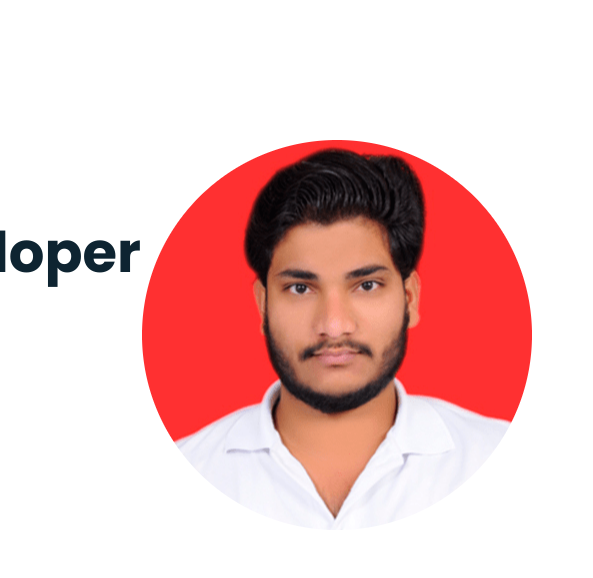
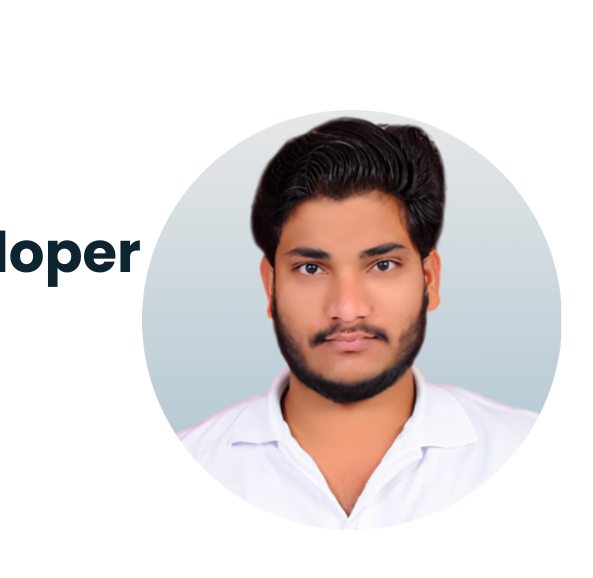
Before and after one commit to akshaykanherkar7/MyPortfolio1_Akshay-Kanherkar, a plain HTML site: page index.html in a window 1280 px wide. Shown: the part 150-728 px from the top of the page, 590-1183 px from the left. Drawn offline with nearby package versions, Linux system fonts and the light colour scheme.

Commit message:
Added New Picture

```diff
--- a/index.html
+++ b/index.html
@@ -85,7 +85,7 @@
         </div>
 
         <div class="home-img">
-          <img src="assets/img/Akshay1.png " alt="myAkshayIMG" />
+          <img src="assets/img/AkshayKanherkar_BlueRound.png " alt="myAkshayIMG" />
         </div>
       </section>
 
```
Also changed, not shown: assets/img/AkshayKanherkar_BlueRound.png (added).
